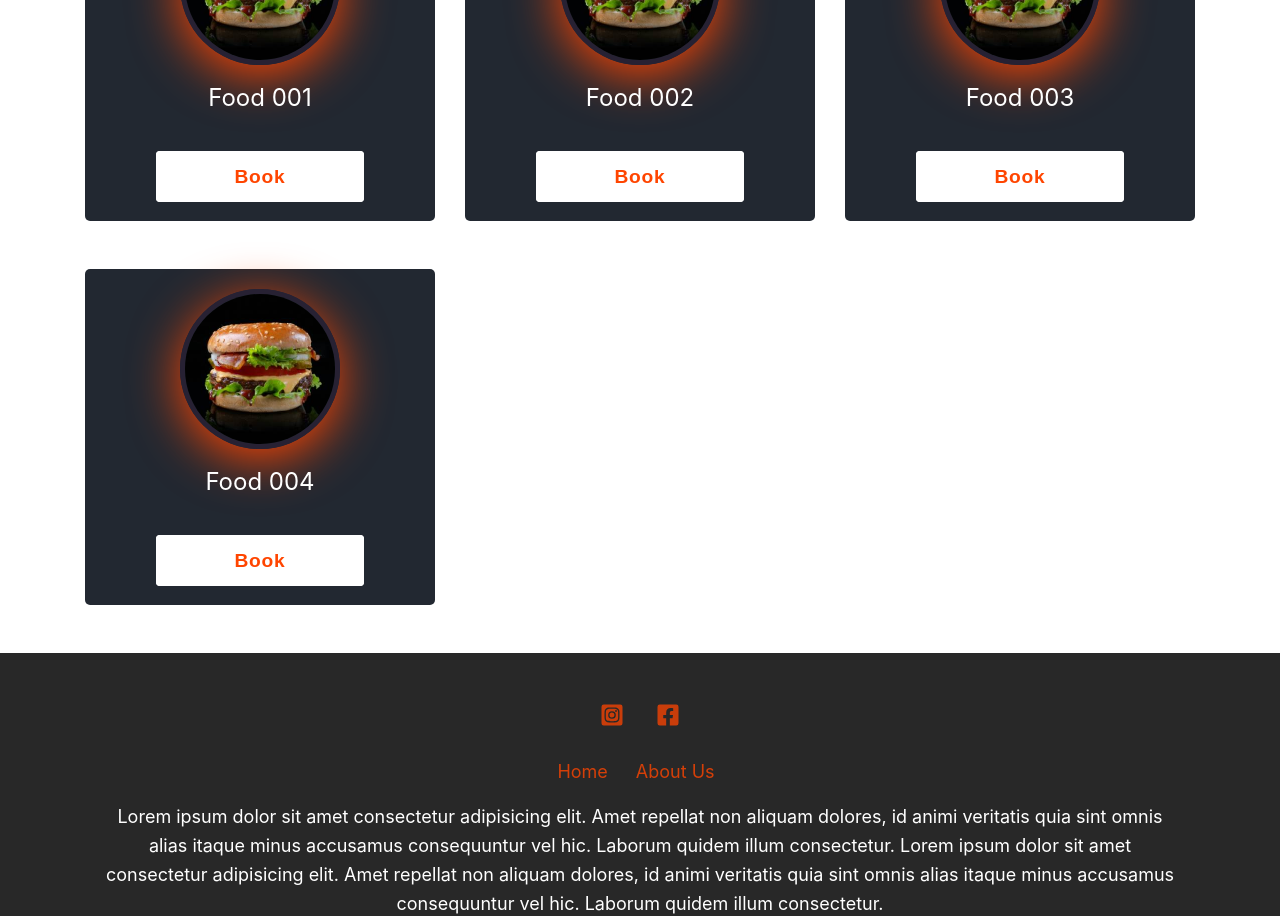
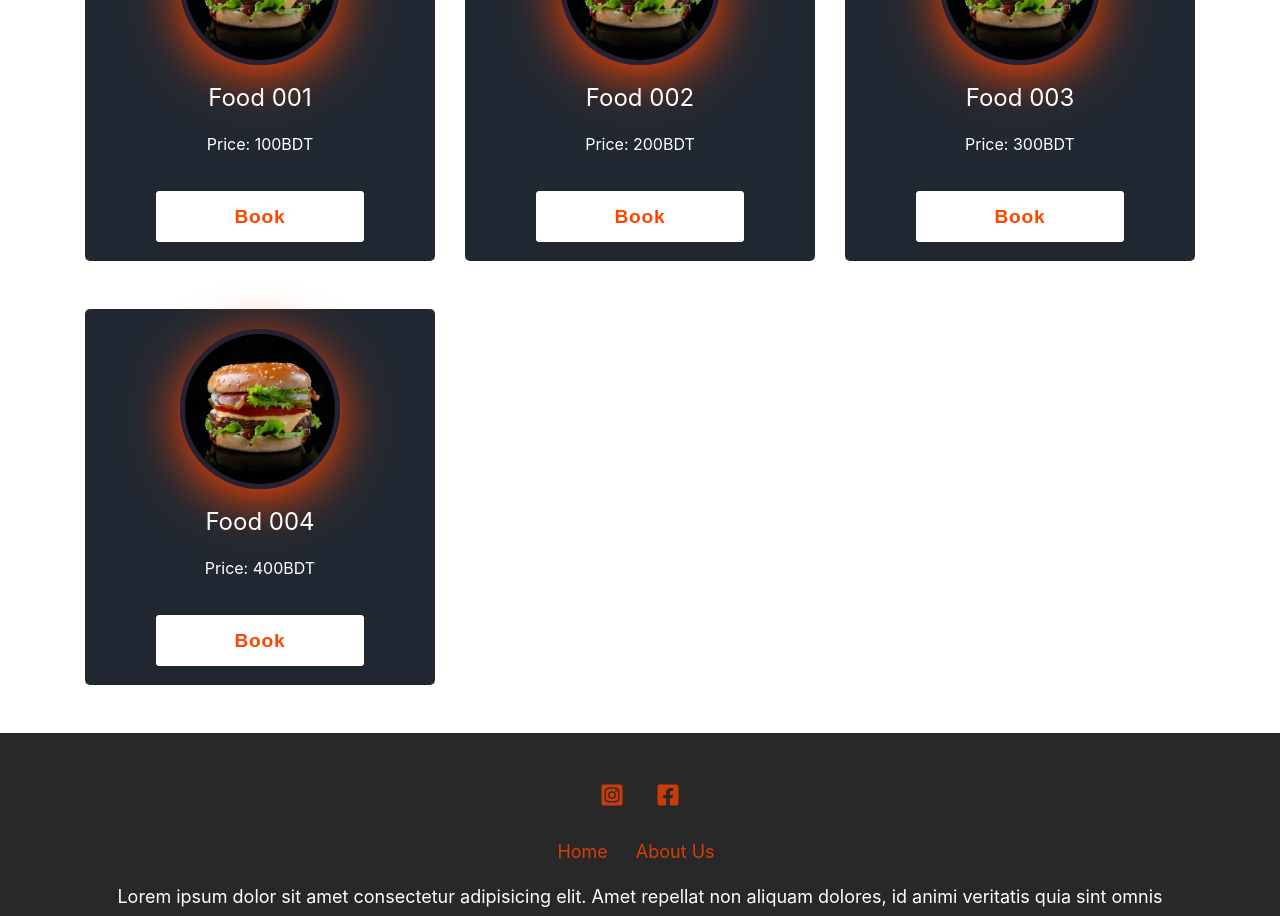
Before and after one commit to pHeroTeam/final-scic-assignment, a React (Create React App) app: page / in a window 1280 px wide. Shown: the part 1180-2096 px from the top of the page. Built offline with nearby package versions, Linux system fonts and the light colour scheme.

Commit message:
checkout page added

```diff
--- a/package.json
+++ b/package.json
@@ -7,10 +7,13 @@
     "@testing-library/react": "^11.2.7",
     "@testing-library/user-event": "^12.8.3",
     "bootstrap": "^4.6.0",
+    "date-fns": "^2.22.1",
     "react": "^17.0.2",
     "react-bootstrap": "^1.6.0",
+    "react-datepicker": "^4.0.0",
     "react-dom": "^17.0.2",
     "react-icons": "^4.2.0",
+    "react-nice-dates": "^3.1.0",
     "react-router-dom": "^5.2.0",
     "react-scripts": "4.0.3",
     "web-vitals": "^1.1.2"
--- a/src/App.js
+++ b/src/App.js
@@ -9,6 +9,7 @@ import HomePage from './components/homepage/HomePage';
 import NavBar from './components/NavBar/NavBar';
 import About from './components/About/About';
 import Footer from './components/Footer/Footer';
+import Checkout from './components/Checkout/Checkout';
 
 function App() {
   return (
@@ -21,6 +22,9 @@ function App() {
         <Route path="/about" exact>
           <About></About>
         </Route>
+        <Route path="/checkout/:name/:price" exact>
+          <Checkout></Checkout>
+        </Route>
       </Switch>
       <Footer></Footer>
     </Router>
--- /dev/null
+++ b/src/components/Checkout/Checkout.js
@@ -0,0 +1,34 @@
+import React, { useState } from "react";
+import { enGB } from 'date-fns/locale'
+import { DatePicker } from 'react-nice-dates'
+import 'react-nice-dates/build/style.css'
+import { Container } from 'react-bootstrap';
+import { useParams } from 'react-router-dom';
+
+const Checkout = () => {
+    const { name, price } = useParams();
+    const [date, setDate] = useState()
+    console.log(name, price, date)
+    return (
+        <div>
+            <Container>
+                <h2 className="text-center text-success p-3 shadow bg-warning rounded my-5">You have selected {name} and the price is {price}.</h2>
+                <h3 className="text-center p-3 my-5">Please select a date below:</h3>
+                <div className="text-center bg-light shadow rounded p-5 m-5">
+                <DatePicker date={date} onDateChange={setDate} locale={enGB}>
+                {({ inputProps, focused }) => (
+                    <input
+                    className={'input' + (focused ? ' -focused' : '')}
+                    {...inputProps}
+                    />
+                )}
+                </DatePicker>
+                <button className="btn btn-success my-5">Order Now</button>
+                </div>
+            </Container>
+
+        </div>
+    );
+};
+
+export default Checkout;
--- a/src/components/homepage/Banner/Banner.js
+++ b/src/components/homepage/Banner/Banner.js
@@ -34,9 +34,9 @@ const Banner = () => {
         <Carousel>
 
             {
-                bannerData.map(banner =>
+                bannerData.map((banner, index) =>
 
-                    <Carousel.Item>
+                    <Carousel.Item key={ index}>
                         <Row>
                             <div className="col-md-5 textBg col-sm-12 col-12 col-lg-5">
                         <Carousel.Caption>
--- a/src/components/homepage/Menu/Menu.js
+++ b/src/components/homepage/Menu/Menu.js
@@ -2,38 +2,49 @@ import React from 'react';
 import { Col, Container, Row } from 'react-bootstrap';
 import './Menu.css'
 import food001 from '../../../images/food001.jpg'
+import { useHistory } from 'react-router-dom';
 
 const menu = [
     {
         name: 'Food 001',
-        image: food001
+        image: food001,
+        price: 100
     },
     {
         name: 'Food 002',
-        image: food001
+        image: food001,
+        price: 200
     },
     {
         name: 'Food 003',
-        image: food001
+        image: food001,
+        price: 300
     },
     {
         name: 'Food 004',
-        image: food001
+        image: food001,
+        price: 400
     }
 ]
 
 const Menu = () => {
+
+    const history = useHistory();
+    const handleBuy = (name, price) => {
+        history.push(`/checkout/${name}/${price}`);
+    }
     return (
         <Container>
             <h2 className="text-center bg-light p-5 shadow mb-5">Our Tasty Food Menu</h2>
             <Row>
                 {
-                    menu.map(food =>
-                        <Col md={4} lg={4} sm={6} xs={12} className="mb-5">
+                    menu.map((food, index) =>
+                        <Col md={4} lg={4} sm={6} xs={12} className="mb-5" key={ index}>
                             <div className="card-custom">
                                 <img src={ food.image} alt="Person" className="card__image" />
                                 <p className="card__name">{ food.name}</p>
-                                <button className="btn-custom draw-border rounded">Book</button>
+                                <p className="text-center">Price: { food.price}BDT</p>
+                                <button className="btn-custom draw-border rounded" onClick={() => handleBuy(food.name, food.price)}>Book</button>
                             </div>
                         </Col>
                         )
```
Also changed, not shown: 1 other file (tests, documents, lock files or other folders).
